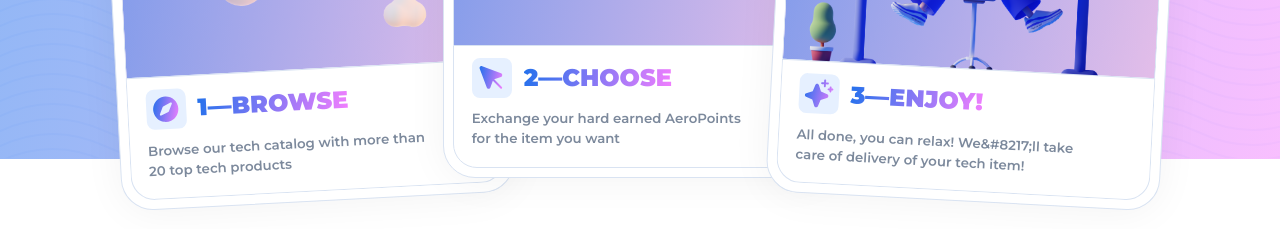
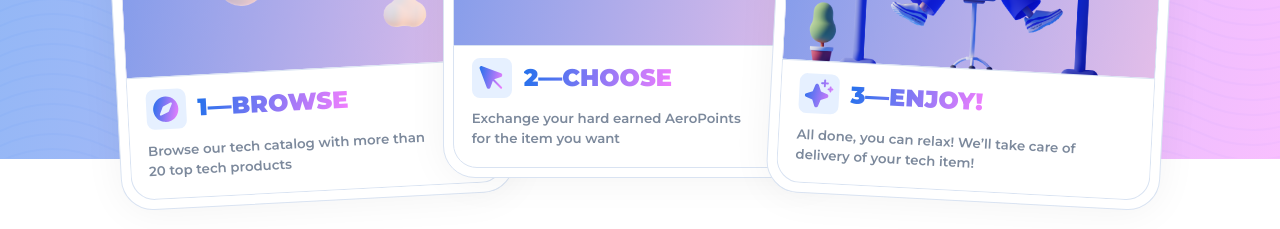
Before and after one commit to sebasusnik/aerolab-frontend-challenge, a Next.js app: page / in a window 1280 px wide. Shown: the part 1080-1309 px from the top of the page. Built offline with nearby package versions, Linux system fonts and the light colour scheme.

Commit message:
intro card content

```diff
--- a/src/templates/Home/Components/IntroSection.tsx
+++ b/src/templates/Home/Components/IntroSection.tsx
@@ -21,7 +21,7 @@ const CARDS: ICard[] = [
   },
   {
     title: '3—enjoy!',
-    text: 'All done, you can relax! We&#8217;ll take care of delivery of your tech item!',
+    text: 'All done, you can relax! We’ll take care of delivery of your tech item!',
     icon: 'icons/walkthrough-3.svg',
     image: enjoyImage,
   },
```
